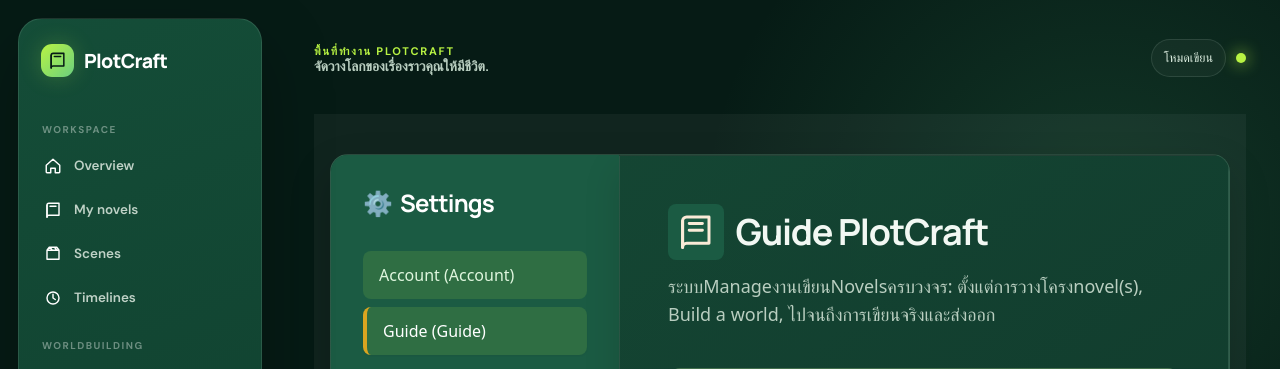
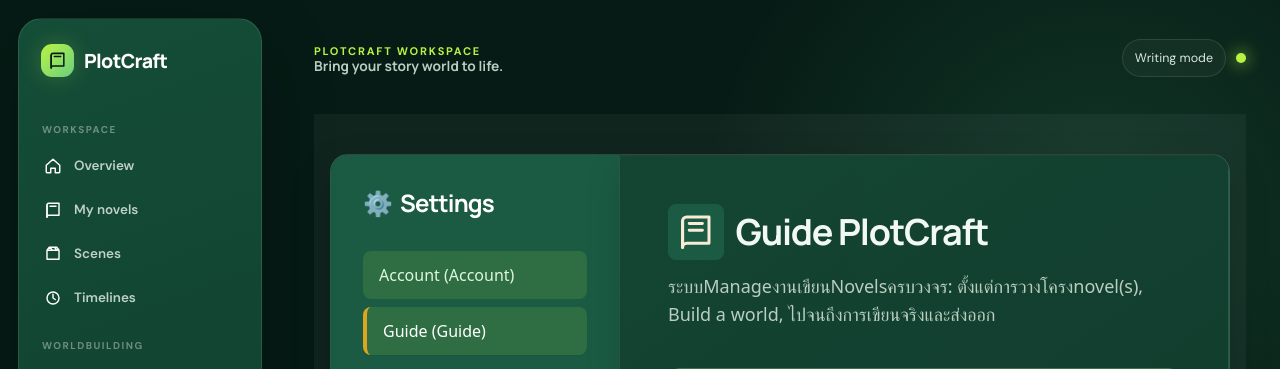
Before and after one commit to maythiya/plotcraft, a Django app: page /quickguide/ in a window 1280 px wide. Shown: the top 369 px of the page. Run offline with Django 5.2, Linux system fonts and the light colour scheme; some libraries are stand-ins or nearby versions.

Commit message:
feat(i18n): translate interface copy to English

```diff
--- a/plotcraft/templates/base.html
+++ b/plotcraft/templates/base.html
@@ -1,5 +1,5 @@
 <!DOCTYPE html>
-<html lang="th">
+<html lang="en">
 <head>
     <meta charset="UTF-8">
     <title>{% block title %}PlotCraft{% endblock %}</title>
@@ -12,8 +12,8 @@
     {% include "navbar.html" %}
     <main class="pc-main">
       <header class="pc-topbar">
-        <div><div class="pc-eyebrow">พื้นที่ทำงาน PlotCraft</div><div class="pc-topbar__title">จัดวางโลกของเรื่องราวคุณให้มีชีวิต.</div></div>
-        <div class="pc-topbar__actions"><span class="pc-topbar__pill">โหมดเขียน</span><span class="pc-topbar__dot" aria-label="Online"></span></div>
+        <div><div class="pc-eyebrow">PlotCraft Workspace</div><div class="pc-topbar__title">Bring your story world to life.</div></div>
+        <div class="pc-topbar__actions"><span class="pc-topbar__pill">Writing mode</span><span class="pc-topbar__dot" aria-label="Online"></span></div>
       </header>
       {% block content %}
       {% endblock %}
@@ -37,7 +37,7 @@
         <div id="chat-messages" class="flex-1 p-4 h-80 overflow-y-auto bg-gray-50 space-y-3">
             <div class="flex justify-start">
                 <div class="bg-white border border-gray-200 rounded-lg rounded-tl-none p-3 max-w-[85%] text-sm shadow-sm text-gray-700">
-                    สวัสดีค่ะ! เราคือ AI ผู้ช่วยนักเขียนที่แสนน่ารัก มีอะไรให้เราช่วยหรือตรวจสอบไหมคะ? <svg aria-hidden="true" class="pc-icon" viewBox="0 0 24 24"><path d="M7 12V6a1.5 1.5 0 0 1 3 0v4-6a1.5 1.5 0 0 1 3 0v6-5a1.5 1.5 0 0 1 3 0v6-3a1.5 1.5 0 0 1 3 0v6c0 4-3 7-7 7-4 0-7-3-7-7v-2z"/></svg>
+                    Hello! I’m your writing assistant. What would you like to create or check today? <svg aria-hidden="true" class="pc-icon" viewBox="0 0 24 24"><path d="M7 12V6a1.5 1.5 0 0 1 3 0v4-6a1.5 1.5 0 0 1 3 0v6-5a1.5 1.5 0 0 1 3 0v6-3a1.5 1.5 0 0 1 3 0v6c0 4-3 7-7 7-4 0-7-3-7-7v-2z"/></svg>
                 </div>
             </div>
         </div>
@@ -46,7 +46,7 @@
             <form id="chat-form" onsubmit="sendMessage(event)" class="flex gap-2">
                 <input type="text" id="chat-input"
                        class="flex-1 border border-gray-300 rounded-full px-4 py-2 text-sm focus:outline-none focus:border-[#2F4F4F] focus:ring-1 focus:ring-[#2F4F4F]"
-                       placeholder="พิมพ์ข้อความ..." autocomplete="off">
+                       placeholder="Type a message..." autocomplete="off">
                 <button type="submit" class="bg-[#2F4F4F] text-white p-2 rounded-full hover:bg-[#1a3030] disabled:opacity-50 transition shadow-md">
                     <svg xmlns="http://www.w3.org/2000/svg" class="h-5 w-5 transform rotate-90" viewBox="0 0 20 20" fill="currentColor">
                         <path d="M10.894 2.553a1 1 0 00-1.788 0l-7 14a1 1 0 001.169 1.409l5-1.429A1 1 0 009 15.571V11a1 1 0 112 0v4.571a1 1 0 00.725.962l5 1.428a1 1 0 001.17-1.408l-7-14z" />
@@ -66,27 +66,27 @@
     </div>
 
     <script>
-        // ฟังก์ชันเปิด/ปิด Chat
+        // ฟังก์ชันเClose/Close Chat
         function toggleChat() {
             const chatWindow = document.getElementById('ai-chat-window');
 
-            // เช็คว่าตอนนี้ "ซ่อน" อยู่หรือเปล่า?
+            // เช็คว่าchaptersนี้ "ซ่อน" อยู่หรือเปล่า?
             if (chatWindow.classList.contains('hidden')) {
-                // === ถ้าซ่อนอยู่ ให้เปิด ===
+                // === ถ้าซ่อนอยู่ thatเClose ===
 
-                // เอา class hidden ออกเพื่อให้มันมีตัวตนในหน้าเว็บ
+                // เอา class hidden ออกเพื่อthatมันมีตัวตนในหน้าเว็บ
                 chatWindow.classList.remove('hidden');
 
-                // ใช้ setTimeout เล็กน้อยเพื่อให้ Animation ทำงาน (Transition จาก Opacity 0 -> 100)
+                // ใช้ setTimeout เล็กน้อยเพื่อthat Animation ทำงาน (Transition จาก Opacity 0 -> 100)
                 setTimeout(() => {
                     chatWindow.classList.remove('opacity-0', 'scale-95');
                     chatWindow.classList.add('opacity-100', 'scale-100');
                     document.getElementById('chat-input').focus();
                 }, 10);
             } else {
-                // === ถ้าเปิดอยู่ ให้ปิด ===
+                // === ถ้าเCloseอยู่ thatClose ===
 
-                // ทำให้จางและย่อลงก่อน (Animation กลับ)
+                // ทำthatจางและย่อลงก่อน (Animation กลับ)
                 chatWindow.classList.remove('opacity-100', 'scale-100');
                 chatWindow.classList.add('opacity-0', 'scale-95');
 
@@ -99,7 +99,7 @@
 
         // ฟังก์ชันส่งข้อความ
         async function sendMessage(e) {
-            // ห้ามไม่ให้หน้าเว็บ Refresh เมื่อกด Submit
+            // ห้ามไม่thatหน้าเว็บ Refresh เมื่อกด Submit
             e.preventDefault();
 
             const input = document.getElementById('chat-input');
@@ -113,12 +113,12 @@
             appendMessage(message, 'user');
             input.value = ''; // เคลียร์ช่องพิมพ์
 
-            // แสดง Loading "กำลังพิมพ์..."
+            // แสดง Loading "Thinking..."
             const loadingId = 'loading-' + Date.now();
             appendLoading(loadingId);
             messagesDiv.scrollTop = messagesDiv.scrollHeight;
 
-            // ตรวจสอบว่าอยู่ในหน้านิยายหรือเปล่า? เป็น Novel ID จาก URL (สำหรับส่ง Context นิยายให้ AI)
+            // ตรวจสอบว่าอยู่ในหน้าNovelsหรือเปล่า? เป็น Novel ID จาก URL (สำหรับส่ง Context Novelsthat AI)
             // รูปแบบ URL : /notes/1/edit/ หรือ /scenes/?project=1
             let novelId = null;
             const path = window.location.pathname;
@@ -148,7 +148,7 @@
                     // ส่ง novel_id ไปด้วย (ถ้ามี)
                     body: JSON.stringify({
                         message: message,   // ข้อความที่เราพิมพ์
-                        novel_id: novelId   // ID นิยาย (ถ้ามี)
+                        novel_id: novelId   // ID Novels (ถ้ามี)
                     })
                 });
 
@@ -161,7 +161,7 @@
                     // แสดงข้อความตอบกลับจาก AI
                     appendMessage(data.reply, 'bot');
                 } else {
-                    appendMessage('เกิดข้อผิดพลาดในการประมวลผล', 'bot', true);
+                    appendMessage('Something went wrong while processing your request.', 'bot', true);
                 }
 
             // กรณีเน็ตหลุด หรือ Server พัง
@@ -169,7 +169,7 @@
                 if (document.getElementById(loadingId)) {
                     document.getElementById(loadingId).remove();
                 }
-                appendMessage('ไม่สามารถเชื่อมต่อเซิร์ฟเวอร์ได้', 'bot', true);
+                appendMessage('Unable to connect to the server.', 'bot', true);
                 console.error(error);
             }
 
```
